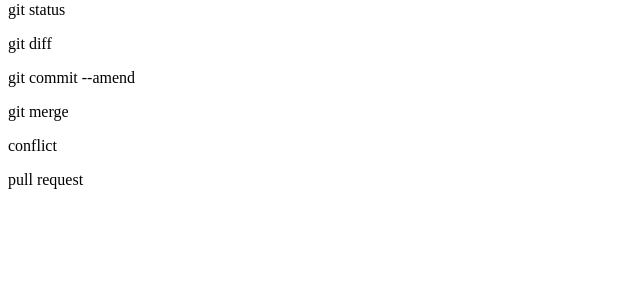
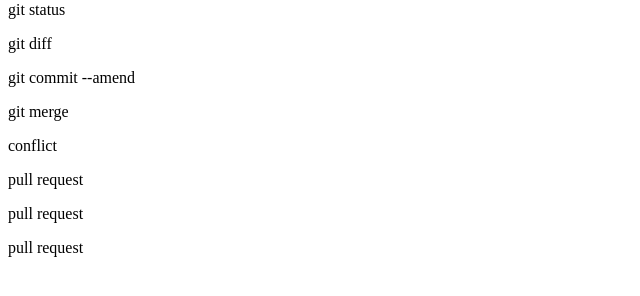
Before and after one commit to Yusuke-n11/git_tutorial, a plain HTML site: page index.html in a window 1280 px wide. Shown: the part 74-370 px from the top of the page, without its empty margins (0-640 px from the left). Drawn offline with Linux system fonts and the light colour scheme.

Commit message:
コンフリクトを起こすために追記

```diff
--- a/index.html
+++ b/index.html
@@ -5,3 +5,5 @@
 <p>git merge</p>
 <p>conflict</p>
 <p>pull request</p>
+<p>pull request</p>
+<p>pull request</p>
```
